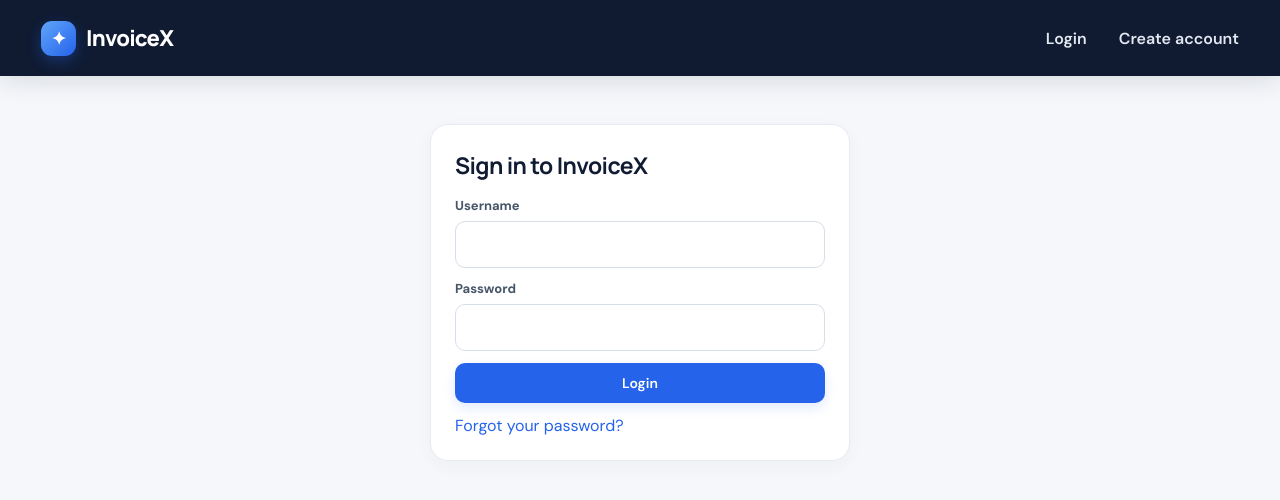
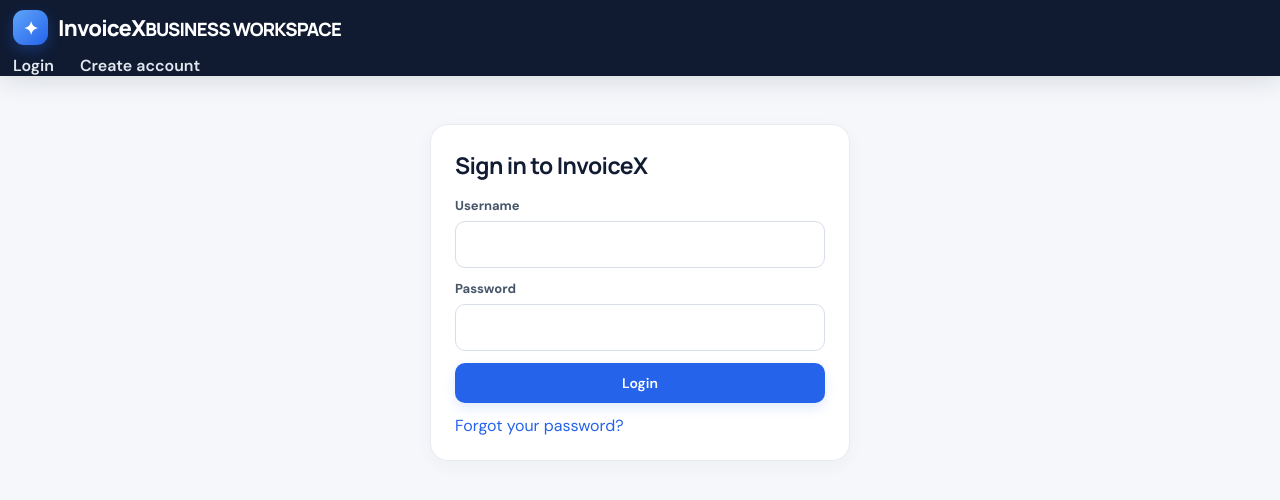
Before and after one commit to plDilipkumar/invoicex-frontend, a React (Create React App) app: page /login in a window 1280 px wide. Shown: the top 500 px of the page. Built offline with nearby package versions, Linux system fonts and the light colour scheme; no server answers.

Commit message:
Refresh InvoiceX navigation with interactive workspace search

```diff
--- a/src/App.js
+++ b/src/App.js
@@ -1,4 +1,4 @@
-import React from 'react';
+import React, { useState } from 'react';
 import { Routes, Route, Link, Navigate, useLocation } from 'react-router-dom';
 import Login from './pages/Login';
 import Register from './pages/Register';
@@ -12,26 +12,24 @@ import { isAuthenticated, logout } from './AuthService';
 const Nav = () => {
   const location = useLocation();
   const signedIn = isAuthenticated();
+  const [search, setSearch] = useState('');
+  const submitSearch = (event) => {
+    event.preventDefault();
+    window.location.href = '/?q=' + encodeURIComponent(search.trim());
+  };
   return (
-    <header className="nav">
-      <div className="container">
-        <Link to="/" className="brand"><span className="brand-mark">✦</span><span>InvoiceX</span></Link>
-        <nav className="nav-links">
-          {signedIn ? (
-            <>
-              <Link className={location.pathname === '/' || location.pathname.startsWith('/invoices') ? 'active' : ''} to="/">▤ Invoices</Link>
-              <Link className={location.pathname.startsWith('/clients') ? 'active' : ''} to="/clients">♙ Clients</Link>
-              <button className="btn btn-secondary" onClick={() => { logout(); window.location.href = '/login'; }}>↪ Logout</button>
-            </>
-          ) : (
-            <>
-              <Link to="/login">Login</Link>
-              <Link to="/register">Create account</Link>
-            </>
-          )}
-        </nav>
-      </div>
-    </header>
+    <>
+      <header className="nav">
+        <div className="nav-main">
+          <Link to="/" className="brand"><span className="brand-mark">✦</span><span>Invoice<span className="brand-accent">X</span><small>BUSINESS WORKSPACE</small></span></Link>
+          {signedIn && <form className="nav-search" onSubmit={submitSearch}><span aria-hidden="true">⌕</span><input aria-label="Search InvoiceX" value={search} onChange={e => setSearch(e.target.value)} placeholder="Search invoices by number, ID or status" /><button type="submit">Search</button></form>}
+          <nav className="nav-actions">
+            {signedIn ? <><Link className={location.pathname === '/' || location.pathname.startsWith('/invoices') ? 'nav-link active' : 'nav-link'} to="/">▤ Invoices</Link><Link className={location.pathname.startsWith('/clients') ? 'nav-link active' : 'nav-link'} to="/clients">♙ Clients</Link><Link className="nav-create" to="/invoices/new">＋ New invoice</Link><button className="nav-logout" onClick={() => { logout(); window.location.href = '/login'; }}>Logout ↗</button></> : <><Link className="nav-link" to="/login">Login</Link><Link className="nav-create" to="/register">Create account</Link></>}
+          </nav>
+        </div>
+      </header>
+      {signedIn && <div className="nav-sub"><div className="nav-sub-inner"><span>WORKSPACE</span><Link to="/">Overview</Link><Link to="/">Invoices & payments</Link><Link to="/clients">Your clients</Link><span className="nav-sub-right">A simpler way to run your business <b>✦</b></span></div></div>}
+    </>
   );
 };
 
```
